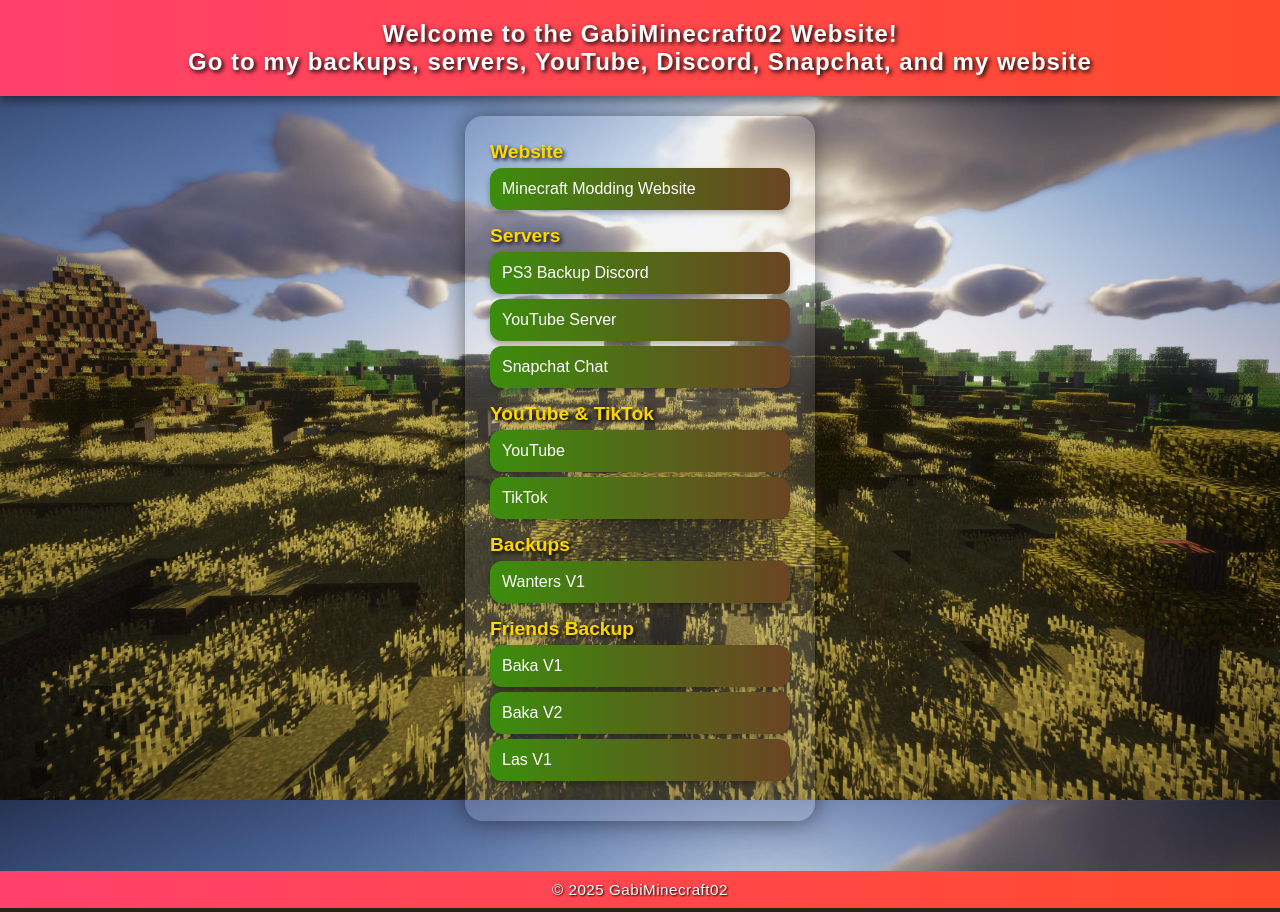
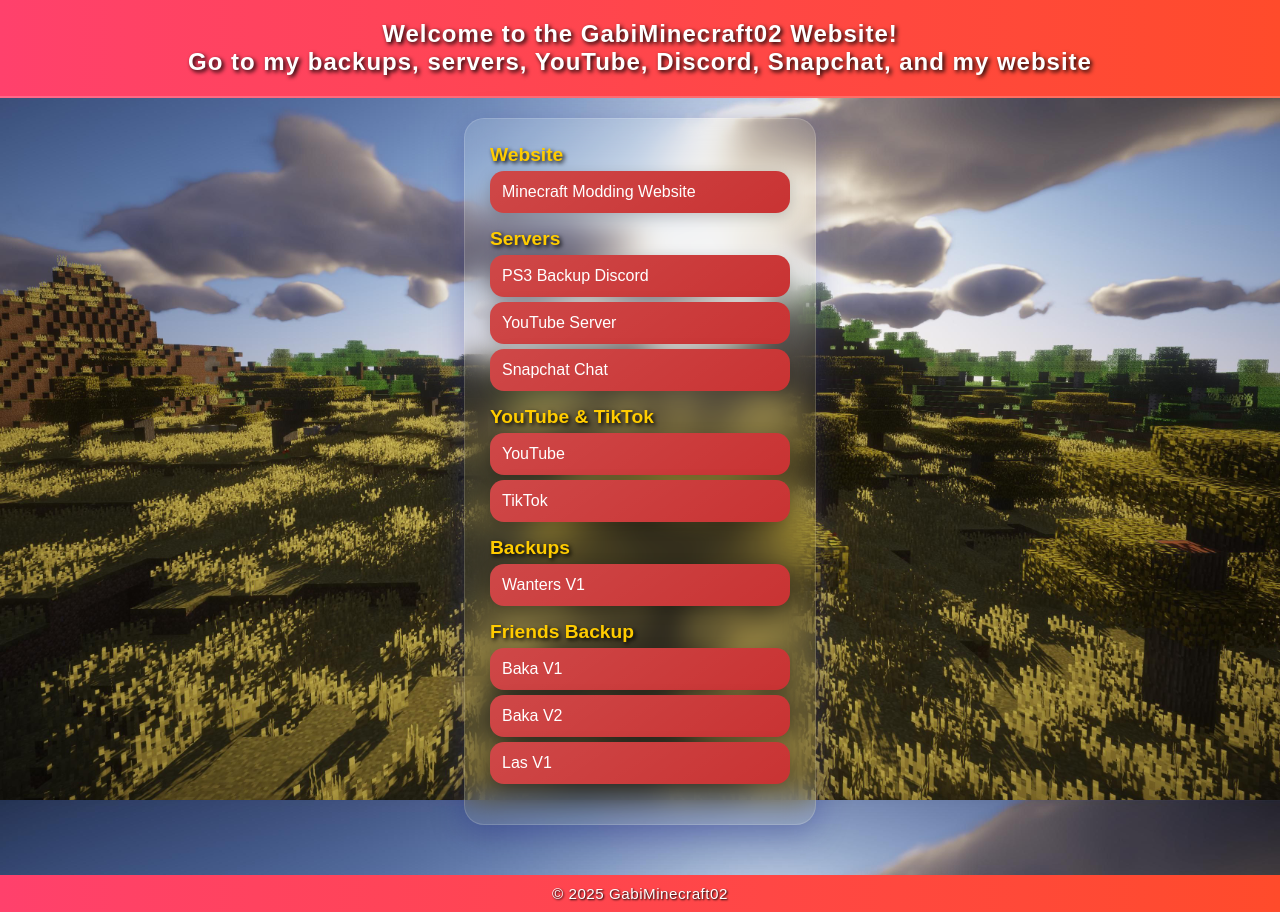
Before and after one commit to GabiMinecraft02/GabiMinecraft02-website, a Django app: page / in a window 1280 px wide. Run offline with Django 5.2, Linux system fonts and the light colour scheme.

Commit message:
Amélioration du style : fond Minecraft et effets animés

```diff
--- a/static/style.css
+++ b/static/style.css
@@ -1,13 +1,4 @@
-/* 🌌 --- Base générale --- */
-:root {
-    --mc-green: #3C8D0D;
-    --mc-brown: #6B4423;
-    --mc-gold: #FFD700;
-    --mc-pink: #ff416c;
-    --mc-orange: #ff4b2b;
-}
-
-/* Fond */
+/* ================= Base ================= */
 body {
     background-image: url('/static/Minecraft_background.jpg');
     background-size: cover;
@@ -18,19 +9,12 @@ body {
     font-family: 'Segoe UI', Tahoma, Geneva, Verdana, sans-serif;
     margin: 0;
     padding: 0;
-    text-shadow: 1px 1px 2px #000;
-    animation: fadeIn 1.2s ease both;
+    text-shadow: 1px 1px 2px #000; /* lisibilité */
 }
 
-/* --- Animation d'apparition --- */
-@keyframes fadeIn {
-    from { opacity: 0; transform: translateY(15px); }
-    to { opacity: 1; transform: translateY(0); }
-}
-
-/* --- Header --- */
+/* ================= Header ================= */
 header {
-    background: linear-gradient(90deg, var(--mc-pink), var(--mc-orange));
+    background: linear-gradient(90deg, #ff416c, #ff4b2b);
     padding: 25px;
     text-align: center;
     font-size: 1.6rem;
@@ -38,92 +22,96 @@ header {
     color: #fff;
     letter-spacing: 1px;
     text-shadow: 2px 2px 4px #000;
-    box-shadow: 0 4px 10px rgba(0,0,0,0.5);
+    border-bottom: 2px solid rgba(255,255,255,0.2);
 }
 
-/* --- Menu principal --- */
+/* ================= Menu (Liquid Glass iOS 26) ================= */
 .menu {
     width: 360px;
-    margin: 40px auto;
+    margin: 30px auto;
     padding: 25px;
-    background: rgba(255, 255, 255, 0.12);
-    backdrop-filter: blur(10px);
-    border-radius: 18px;
-    box-shadow: 0 0 25px rgba(0,0,0,0.5);
-    animation: fadeIn 1.3s ease both;
+    background: rgba(255, 255, 255, 0.08);
+    border-radius: 20px;
+    box-shadow: 0 8px 32px rgba(31, 38, 135, 0.37);
+    backdrop-filter: blur(15px);
+    -webkit-backdrop-filter: blur(15px);
+    border: 1px solid rgba(255, 255, 255, 0.15);
+    animation: fadeIn 0.8s ease-in-out;
+    transition: all 0.3s ease;
 }
 
-/* --- Catégories --- */
+.menu:hover {
+    transform: scale(1.02);
+    box-shadow: 0 12px 40px rgba(31, 38, 135, 0.5);
+}
+
+/* ================= Categories ================= */
 .category {
     margin-bottom: 25px;
-    animation: fadeIn 0.9s ease both;
 }
 
 .category-title {
     font-weight: bold;
-    font-size: 1.3rem;
+    font-size: 1.35rem;
     margin-bottom: 10px;
-    color: var(--mc-gold);
+    color: #ffcc00;
     text-shadow: 2px 2px 4px #000;
 }
 
-/* --- Boutons principaux --- */
+/* ================= Buttons ================= */
 .category button {
-    background: linear-gradient(90deg, var(--mc-green), var(--mc-brown));
+    background: linear-gradient(145deg, rgba(255,255,255,0.15), rgba(255,255,255,0.05));
     color: white;
     border: none;
-    border-radius: 12px;
+    border-radius: 14px;
     padding: 14px 22px;
-    margin-bottom: 8px;
+    margin-bottom: 10px;
     font-size: 1rem;
     cursor: pointer;
     text-align: left;
     width: 100%;
     transition: all 0.25s ease;
-    box-shadow: 0 3px 6px rgba(0,0,0,0.3);
+    box-shadow: 0 4px 15px rgba(0,0,0,0.2);
+    backdrop-filter: blur(6px);
 }
 
 .category button:hover {
-    background: linear-gradient(90deg, #00c853, #a1887f);
+    background: linear-gradient(145deg, rgba(255,255,255,0.25), rgba(255,255,255,0.05));
     transform: scale(1.05);
-    box-shadow: 0 0 20px rgba(255, 215, 0, 0.6);
+    box-shadow: 0 6px 25px rgba(0,0,0,0.35);
+    filter: brightness(1.15);
 }
 
-.category button:active {
-    transform: scale(0.97);
-    box-shadow: 0 2px 8px rgba(0,0,0,0.4);
-}
-
-/* --- Sous-boutons (ex: backups, friends backup) --- */
+/* ================= Submenu ================= */
 .submenu {
     display: none;
     flex-direction: column;
-    margin-left: 15px;
+    margin-left: 18px;
 }
 
 .submenu button {
-    background: linear-gradient(90deg, #43cea2, #185a9d);
+    background: linear-gradient(145deg, rgba(255,255,255,0.1), rgba(255,255,255,0.03));
     font-size: 0.95rem;
-    border-radius: 10px;
 }
 
 .submenu button:hover {
-    background: linear-gradient(90deg, #f7971e, #ffd200);
+    background: linear-gradient(145deg, rgba(255,255,255,0.25), rgba(255,255,255,0.05));
+    filter: brightness(1.2);
 }
 
-/* --- Boutons désactivés --- */
+/* ================= Disabled buttons ================= */
 button[disabled] {
-    background: #555;
+    background: rgba(0,0,0,0.3);
     color: #ccc;
     cursor: not-allowed;
-    opacity: 0.7;
+    opacity: 0.6;
 }
 
-/* --- Footer --- */
+/* ================= Footer ================= */
 footer {
     text-align: center;
     padding: 15px;
-    background: linear-gradient(90deg, var(--mc-pink), var(--mc-orange));
+    background: linear-gradient(90deg, #ff416c, #ff4b2b);
     margin-top: 50px;
     font-size: 0.95rem;
     color: #fff;
@@ -131,8 +119,8 @@ footer {
     text-shadow: 1px 1px 2px #000;
 }
 
-/* --- Curseur stylé (optionnel) --- */
-/* Mets une image pixel épée dans static/ et décommente la ligne ci-dessous */
-/* body {
-    cursor: url('/static/cursor_sword.png'), auto;
-} */
+/* ================= Animations ================= */
+@keyframes fadeIn {
+    from { opacity: 0; transform: translateY(20px); }
+    to { opacity: 1; transform: translateY(0); }
+}
```
